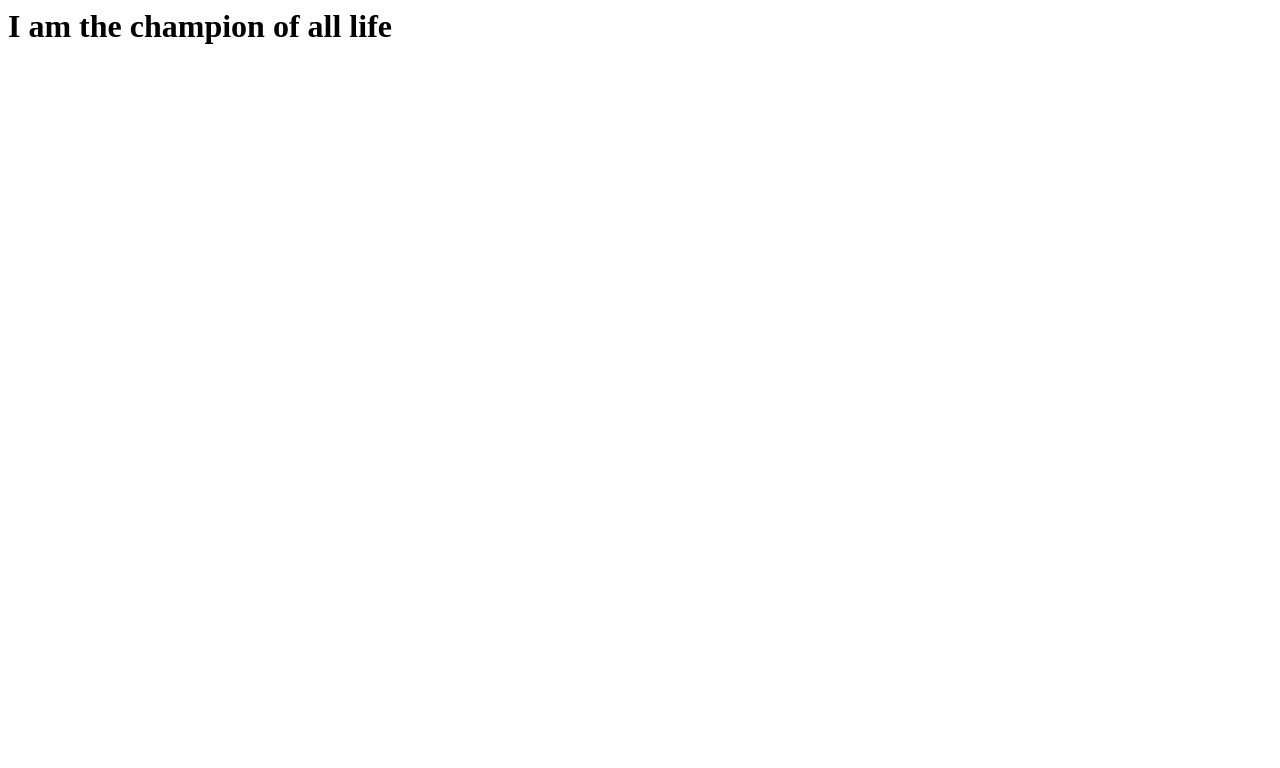
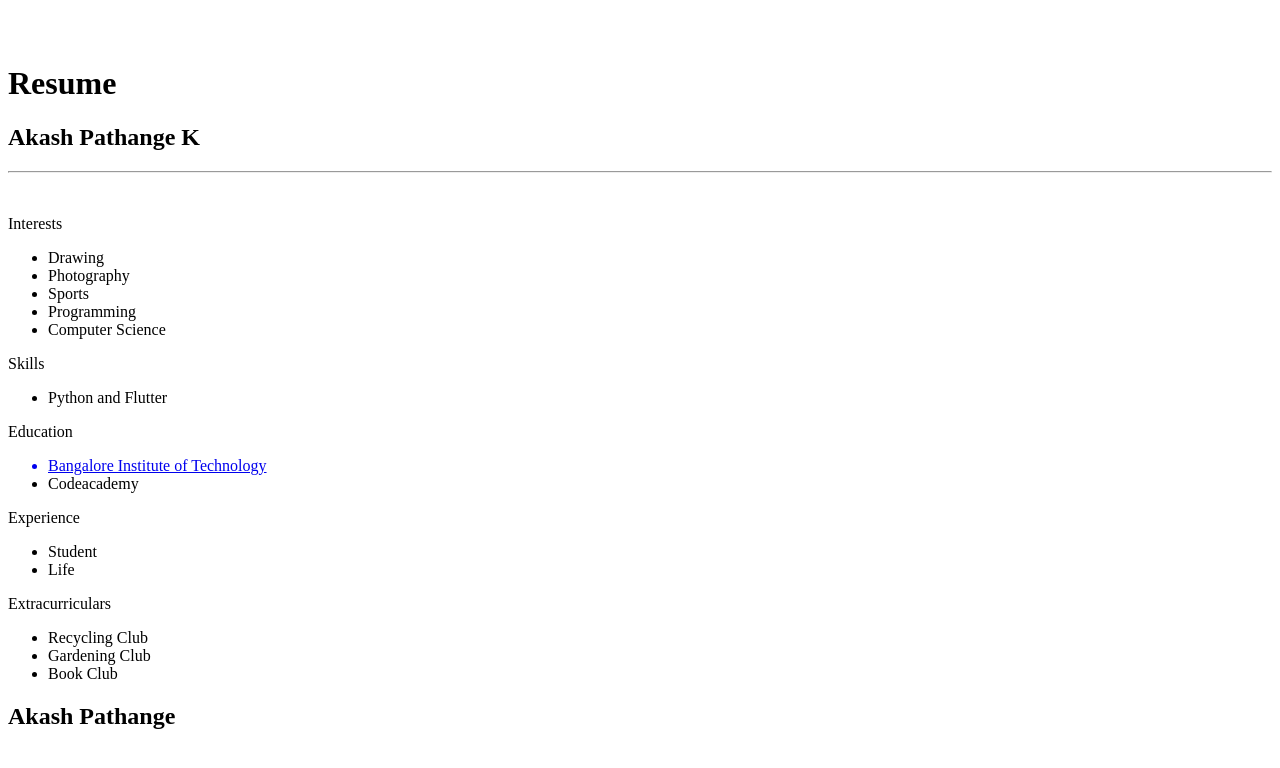
Before and after one commit to SkyKite024/SkyKite024.github.io, a plain HTML site: page index.html in a window 1280 px wide. Drawn offline with Linux system fonts and the light colour scheme.

Commit message:
Update index.html

```diff
--- a/index.html
+++ b/index.html
@@ -1 +1,43 @@
-<h1>I am the champion of all life</h1>
+<div id="header"></div>
+<div class="left"></div>
+<div class="stuff">
+  <br><br>
+  <h1>Resume</h1>
+  <h2>Akash Pathange K</h2>
+  <hr />
+  <br>
+  <p class="head">Interests</p>
+  <ul>
+    <li>Drawing</li>
+    <li>Photography</li>
+    <li>Sports</li>
+    <li>Programming</li>
+    <li>Computer Science</li>
+  </ul>
+  <p class="head">Skills</p>
+  <ul>
+    <li>Python and Flutter</li>
+  </ul>
+  <p class="head">Education</p>
+  <ul>
+    <a href="bit-bangalore.edu.in">
+      <li>Bangalore Institute of Technology</li>
+    </a>
+    <!--Link-->
+    <li>Codeacademy</li>
+  </ul>
+  <p class="head">Experience</p>
+  <ul>
+    <li>Student</li>
+    <li>Life</li>
+  </ul>
+  <p class="head">Extracurriculars</p>
+  <ul>
+    <li>Recycling Club</li>
+    <li>Gardening Club</li>
+    <li>Book Club</li>
+  </ul>
+</div>
+<div class="right"></div>
+<div id="footer">
+  <h2 id="name">Akash Pathange</h2></div>
```
